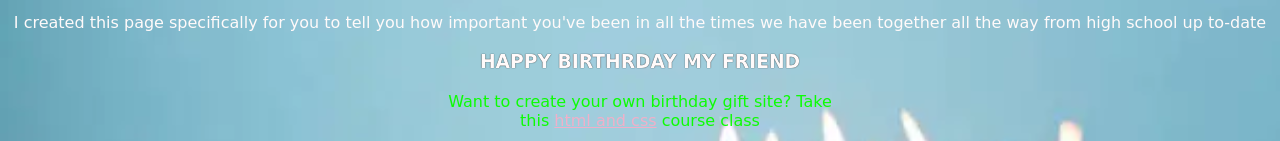
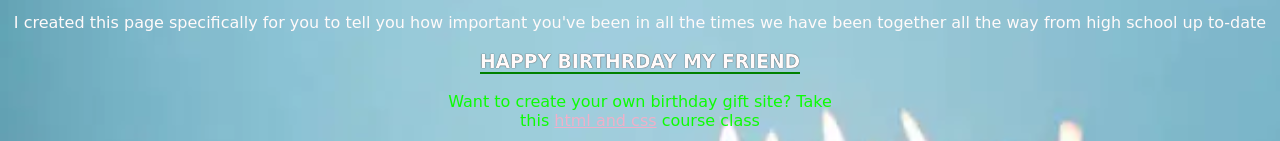
Before and after one commit to AJ13405312/birthday-gift-site, a plain HTML site: page index.html in a window 1280 px wide. Shown: the part 2636-2777 px from the top of the page. Drawn offline with Linux system fonts and the light colour scheme; a web font is replaced by a local one.

Commit message:
Refactor styles.css for improved organization

```diff
--- a/styles.css
+++ b/styles.css
@@ -82,6 +82,12 @@ h4 {
 #gift_img_kenya:hover {
     background-image: url("images/kenyanflag.png");
 }
+span {
+    border-bottom: 2px solid green;
+}
+span:hover {
+    color: burlywood;
+}
 a {
     color: #efb0c9;
 }
@@ -89,4 +95,5 @@ a {
     color: rgb(12, 253, 4);
     width: 400px;
     margin: 20px auto 20px;
+
 }
```
